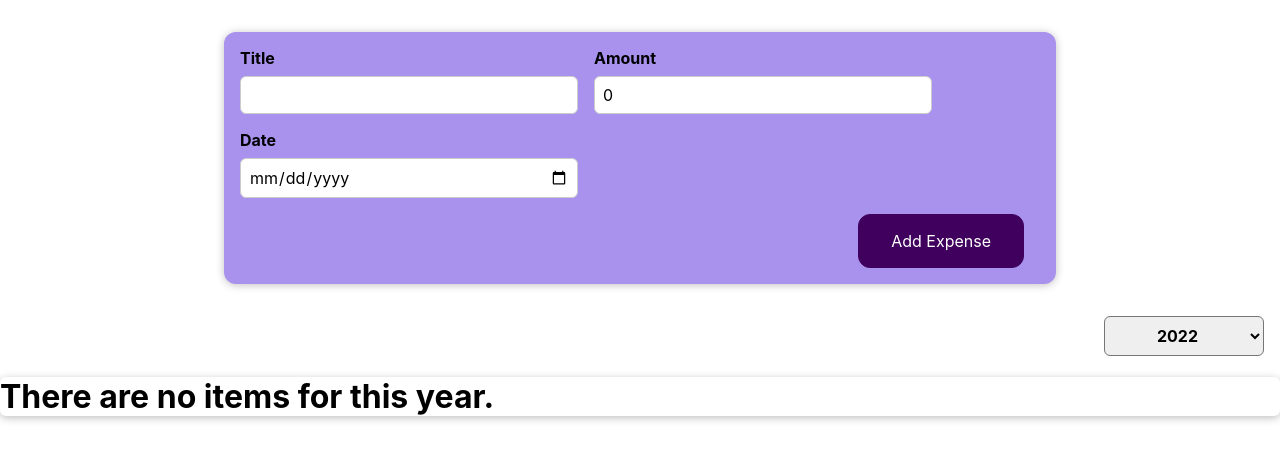
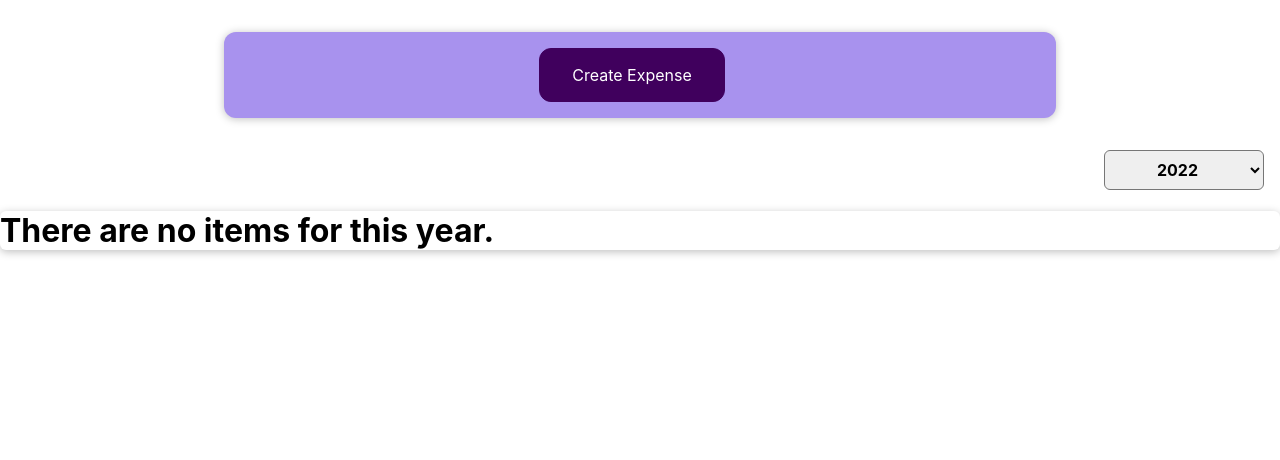
Before and after one commit to PatrickBoynton/expense-app, a React (Create React App) app: page / in a window 1280 px wide. Shown: the top 460 px of the page. Built offline with nearby package versions, Linux system fonts and the light colour scheme.

Commit message:
Added conditional rendering for the form.

```diff
--- a/src/components/ExpenseInput/ExpenseForm.js
+++ b/src/components/ExpenseInput/ExpenseForm.js
@@ -3,6 +3,7 @@ import './ExpenseForm.css';
 
 const ExpenseForm = ({ onSubmitExpense }) => {
     const [inputValue, setInputValue] = useState({ title: '', amount: 0, date: new Date() });
+    const [editMode, setEditMode] = useState(false);
 
     const handleInput = (event) => {
         setInputValue({
@@ -16,8 +17,8 @@ const ExpenseForm = ({ onSubmitExpense }) => {
         onSubmitExpense(inputValue);
     };
 
-    return (
-        <form onSubmit={ handleSubmit }>
+    const form = (
+        <>
             <div className="new-expense__controls">
                 <div className="new-expense__control">
                     <label htmlFor="title">Title</label>
@@ -48,8 +49,20 @@ const ExpenseForm = ({ onSubmitExpense }) => {
                 </div>
             </div>
             <div className="new-expense__actions">
+                <button onClick={ () => setEditMode(false) }>Cancel</button>
                 <button type="submit">Add Expense</button>
             </div>
+        </>
+    );
+
+    const action =
+        (<div style={ { textAlign: 'center' } } className="new-expense__actions">
+            <button style={ {} } onClick={ () => setEditMode(true) }>Create Expense</button>
+        </div>);
+
+    return (
+        <form onSubmit={ handleSubmit }>
+            { editMode ? form : action }
         </form>
     );
 };
```
